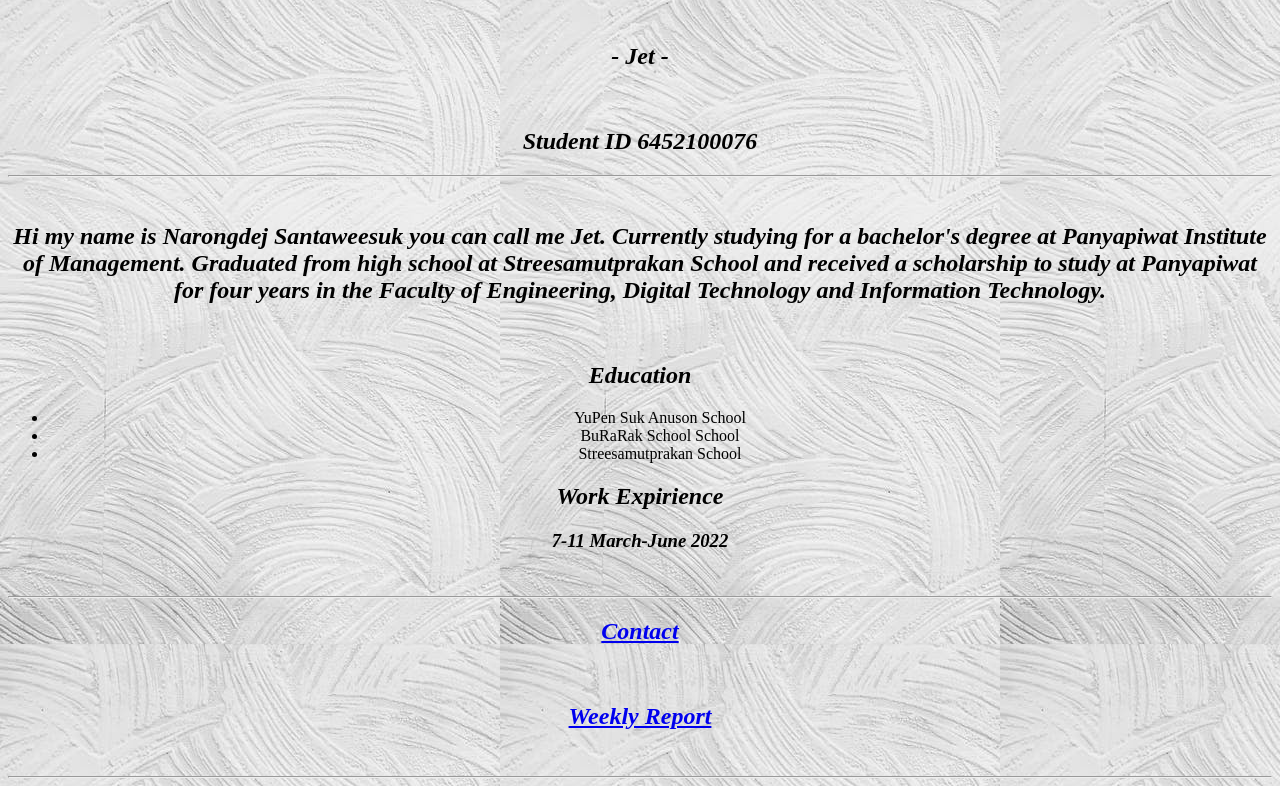
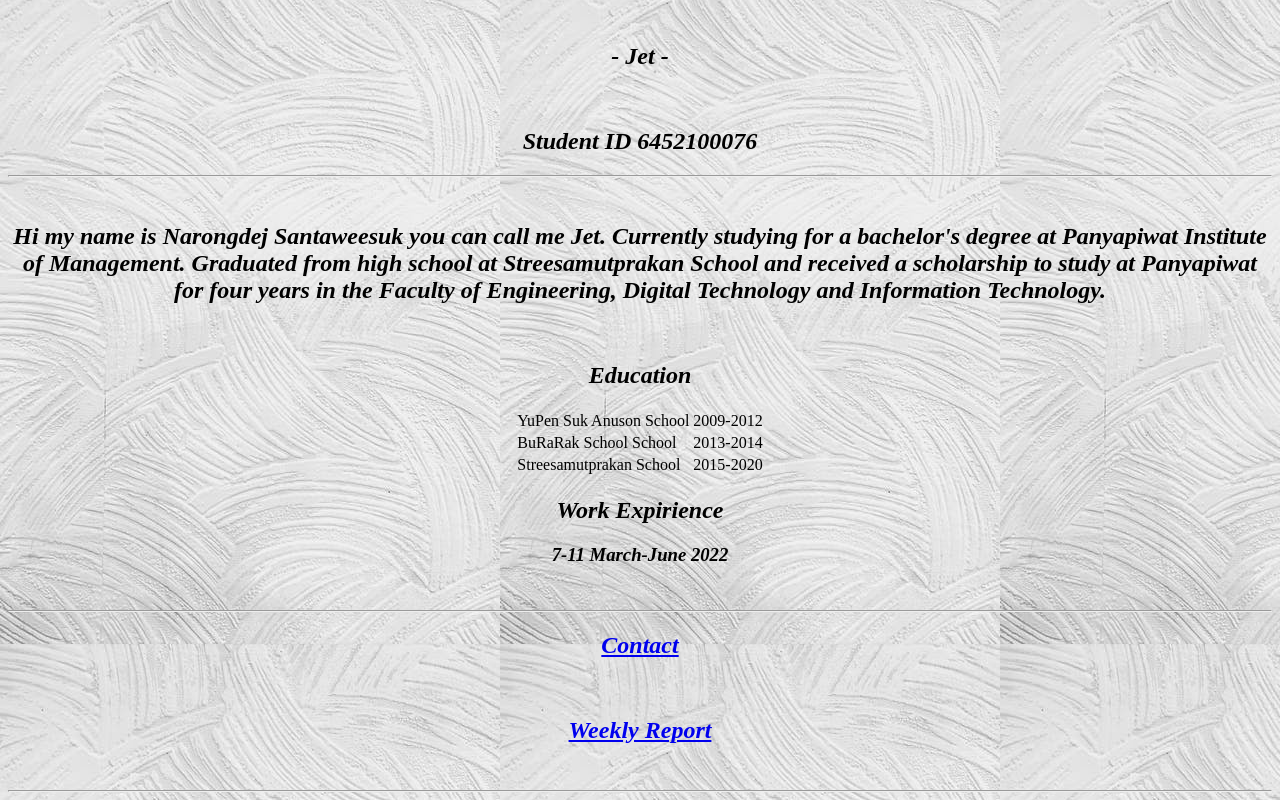
Before and after one commit to Narongejjet/Resume, a plain HTML site: page index.html in a window 1280 px wide. Shown: the part 856-1656 px from the top of the page. Drawn offline with Linux system fonts and the light colour scheme.

Commit message:
Update index.html

```diff
--- a/index.html
+++ b/index.html
@@ -32,11 +32,27 @@
     <br >
       <center><h2><em>Education</em></h2>
 
-        <ul>
+<!--         <ul>
           <li>YuPen Suk Anuson School</li>
           <li>BuRaRak School School</li>
           <li>Streesamutprakan School</li>
-        </ul>
+        </ul> -->
+
+        <table>
+
+          <tr>
+            <td>YuPen Suk Anuson School</td>
+            <td>2009-2012</td>
+          </tr>
+          <tr>
+            <td>BuRaRak School School</td>
+            <td>2013-2014</td>
+          </tr>
+          <tr>
+            <td>Streesamutprakan School</td>
+            <td>2015-2020</td>
+          </tr>
+        </table>
 
 
       <center><h2><em>Work Expirience</em></h2>
```
